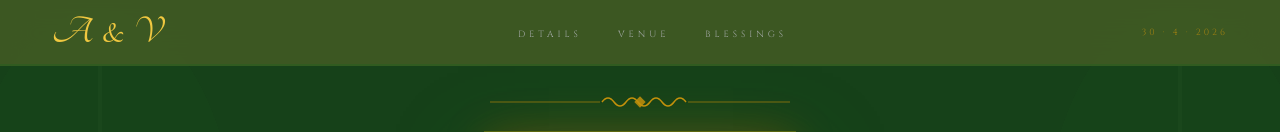
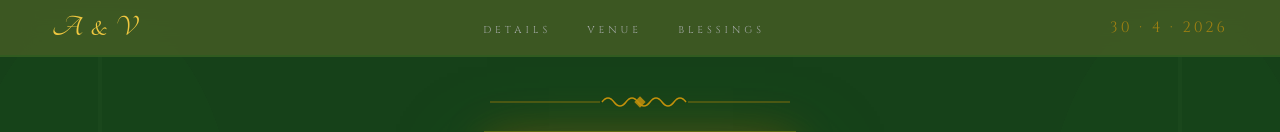
Before and after one commit to rani20094752-amar/Marraige_Invitation, a plain HTML site: page index.html in a window 1280 px wide. Shown: the top 132 px of the page. Drawn offline with nearby package versions, Linux system fonts and the light colour scheme.

Commit message:
Update index.html

```diff
--- a/index.html
+++ b/index.html
@@ -67,20 +67,20 @@ nav {
 }
 .nav-logo {
   font-family: 'Tangerine', cursive;
-  font-size: 40px; font-weight: 800;
+  font-size: 30px; font-weight: 800;
   color: var(--gold-lt); letter-spacing: 2px;
 }
 .nav-links { display: flex; gap: 36px; list-style: none; }
 .nav-links a {
   font-family: 'Cinzel', serif;
-  font-size: 9px; letter-spacing: 4px; text-transform: uppercase;
+  font-size: 10px; letter-spacing: 4px; text-transform: uppercase;
   text-decoration: none; color: rgba(234, 224, 253, 0.6);
   transition: color 0.25s;
 }
 .nav-links a:hover { color: var(--gold-lt); }
 .nav-right {
   font-family: 'Cinzel', serif;
-  font-size: 9px; letter-spacing: 3px;
+  font-size: 15px; letter-spacing: 3px;
   color: rgba(200,146,12,0.7);
 }
 
```
